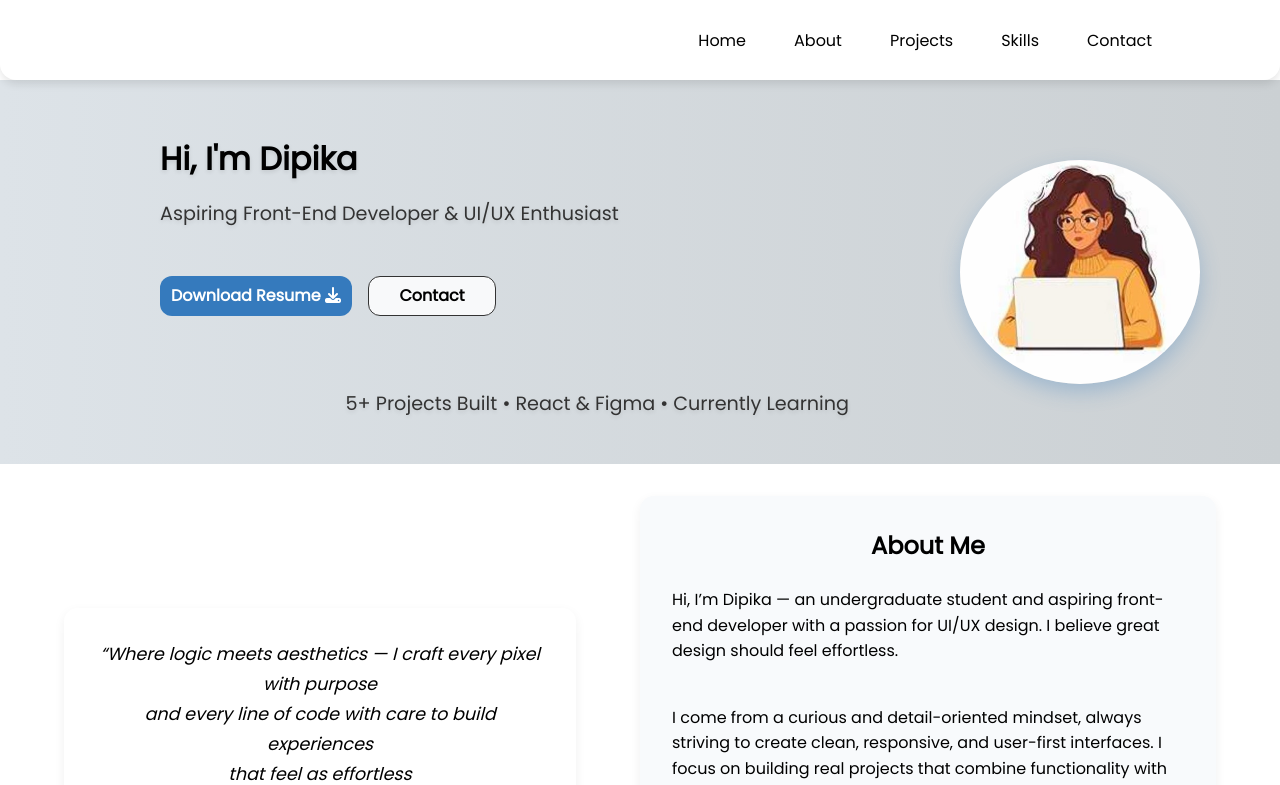
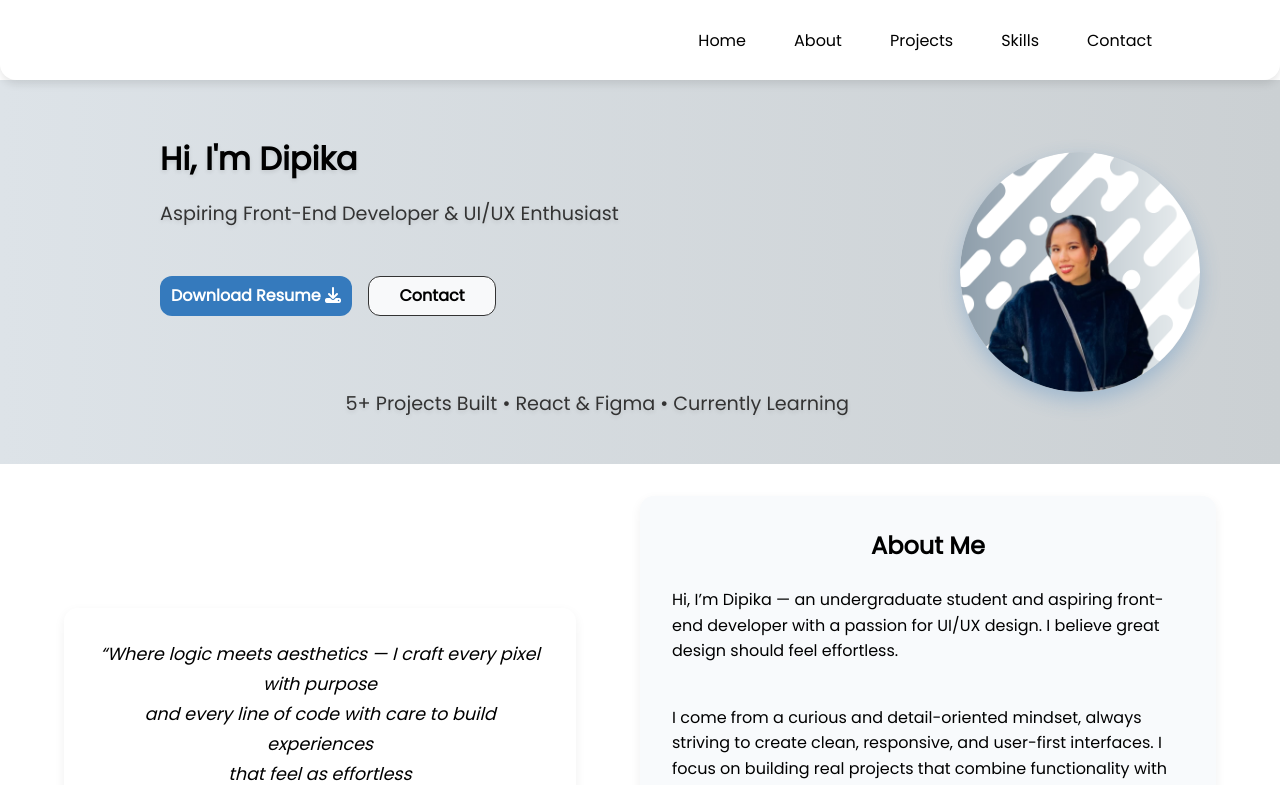
Before and after one commit to dipika-maharjan/dipika-portfolio, a React (Vite) app: page / in a window 1280 px wide. Shown: the top 785 px of the page. Built offline with nearby package versions, Linux system fonts and the light colour scheme; some icons are missing.

Commit message:
image updated

```diff
--- a/src/components/HeroSection.jsx
+++ b/src/components/HeroSection.jsx
@@ -5,7 +5,7 @@ import EmailIcon from '@mui/icons-material/Email';
 import GitHubIcon from '@mui/icons-material/GitHub';
 import LinkedInIcon from '@mui/icons-material/LinkedIn';
 import FileDownloadIcon from '@mui/icons-material/FileDownload';
-import heroImage from '../assets/images/heroImage.JPG';
+import heroImage from '../assets/images/heroImage.png';
 
 export default function HeroSection(){
   return(
--- a/src/styles/HeroSection.css
+++ b/src/styles/HeroSection.css
@@ -103,7 +103,7 @@
 
 /* Hero Image */
 .hero-image img {
-  height: 14rem;
+  height: 15rem;
   width: 15rem;
   margin-left: 10rem;
   border-radius: 50%;
```
Also changed, not shown: src/assets/images/heroImage.JPG (deleted), src/assets/images/heroImage.png (added).
